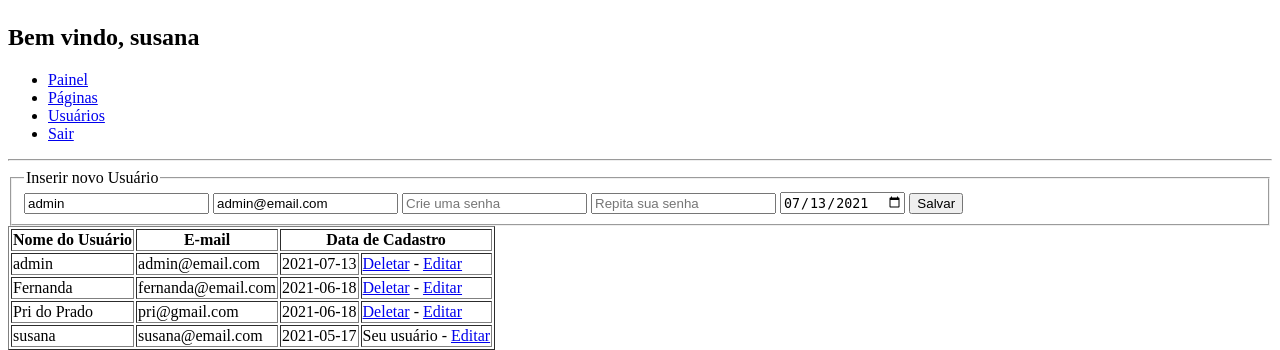
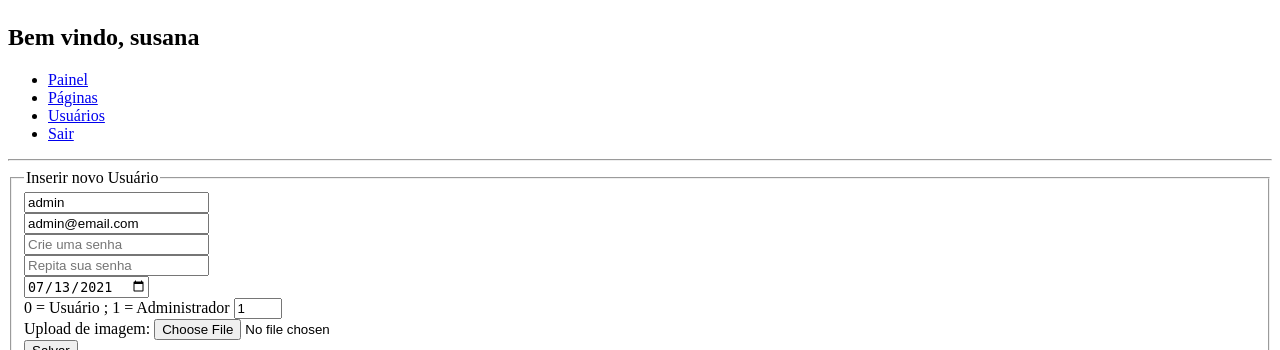
Before and after one commit to Azenha/PHP, a PHP site: page /admin/usuarios.php?usuario_id=12 in a window 1280 px wide. Shown: the part 56-406 px from the top of the page. Run offline with PHP 8.4, Linux system fonts and the light colour scheme; a user stored in the database is signed in; data comes from the database, SQL or seed files in the repository; both versions use the stored data as it was after the commit.

Commit message:
nem acredito

```diff
--- a/admin/usuarios.php
+++ b/admin/usuarios.php
@@ -26,7 +26,8 @@ if (isset($_SESSION['ativa'])): ?>
 		$valNome = "";
 		$valEmail = "";
 		$data_registro = "";
-
+		$valAdministrador = "";
+		$valAvatar = "";
 
 		if (isset($_GET['usuario_id'])) {
 			$buscar = "SELECT * FROM `usuarios` WHERE id = ".$_GET['usuario_id'];
@@ -37,6 +38,8 @@ if (isset($_SESSION['ativa'])): ?>
 			$valNome = $usuarioEdit['nome'];
 			$valEmail = $usuarioEdit['email'];
 			$data_registro = $usuarioEdit['data_registro'];
+			$valAdministrador = $usuarioEdit['administrador'];
+			$valAvatar = $usuarioEdit['avatar'];
 
 			if (isset($_POST['atualizar'])) {
 				updateUser($conexao, $usuario_id);
@@ -48,20 +51,32 @@ if (isset($_SESSION['ativa'])): ?>
 
 
 
-		<form method="post">
+		<form method="post" enctype="multipart/form-data">
 			<fieldset>
 				<legend>Inserir novo Usuário</legend>
 
 				<input type="hidden" name="id" value="<?php echo $usuario_id; ?>">
 
-				<input type="text" value="<?php echo $valNome; ?>" name="nome" placeholder="Nome do usuário" required>
-				<input type="email" value="<?php echo $valEmail; ?>" name="email" placeholder="E-mail do usuário" required>
-				<input type="password" name="senha" placeholder="Crie uma senha" <?php echo $required; ?> >
-				<input type="password" name="repetesenha" placeholder="Repita sua senha" <?php echo $required; ?> >
+				<input type="text" value="<?php echo $valNome; ?>" name="nome" placeholder="Nome do usuário" required><br>
+				<input type="email" value="<?php echo $valEmail; ?>" name="email" placeholder="E-mail do usuário" required><br>
+				<input type="password" name="senha" placeholder="Crie uma senha" <?php echo $required; ?> ><br>
+				<input type="password" name="repetesenha" placeholder="Repita sua senha" <?php echo $required; ?> ><br>
+
 
 				<?php if (isset($_GET['usuario_id'])) { ?>
-					<input type="date" value="<?php echo $data_registro; ?>" name="data_registro">
+					<input type="date" value="<?php echo $data_registro; ?>" name="data_registro"><br>
 				<?php } ?>
+				<label for="administrador">0 = Usuário ; 1 = Administrador</label>
+				<input type="number" min="0" max="1" value="<?php echo $valAdministrador; ?>" name="administrador" id="administrador" ><br>
+
+				<?php if (!empty($valAvatar)) { ?>
+					<div class="imagem">
+						<img width="100px" src="imagens/avatar/<?php echo $valAvatar; ?>" alt="image">
+					</div>
+				<?php } ?>
+
+				<label for="imagem">Upload de imagem: </label>
+				<input type="file" id="imagem" name="imagem"><br>
 
 				<input type="submit" name="<?php echo $atualizarInserir; ?>" value="Salvar">
 
@@ -79,6 +94,8 @@ if (isset($_SESSION['ativa'])): ?>
 					<th>Nome do Usuário</th>
 					<th>E-mail</th>
 					<th colspan="2">Data de Cadastro</th>
+					<th>Admin</th>
+					<th>Avatar</th>
 				</tr>
 			</thead>
 			<tbody>
@@ -98,6 +115,8 @@ if (isset($_SESSION['ativa'])): ?>
 							<?php } ?>
 							 - <a href="usuarios.php?usuario_id=<?php echo $usuario['id']; ?>">Editar</a>
 						</td>
+						<td><?php echo $usuario['administrador']; ?></td>
+						<td><img width="100px" src="imagens/avatar/<?php echo $usuario['avatar']; ?>" alt="image"></td>
 					</tr>
 				<?php } ?>
 
--- a/config.php
+++ b/config.php
@@ -78,12 +78,12 @@ function insertUser($conexao){
 	$repeteSenha = sha1($_POST['repetesenha']);
 	$adminUsuario = trim(mysqli_real_escape_string($conexao, $_POST['administrador']));
 	// $avatarUsuario = trim(mysqli_real_escape_string($conexao, $_POST['avatar']));
-	$avatarUsuario = !empty($_FILES['avatar']['name']) ? $_FILES['avatar'] : "";
+	$avatarImagem = !empty($_FILES['imagem']['name']) ? $_FILES['imagem'] : "";
 	$avatarNome = "";
 	//inserir imagem
-	if (!empty($avatarUsuario)) {
-		upload($avatarUsuario, "upload/avatar/");
-		$avatarNome = $_FILES['avatar']['name'];
+	if (!empty($avatarImagem)) {
+		upload($avatarImagem, "imagens/avatar/");
+		$avatarNome = $_FILES['imagem']['name'];
 	}
 	if($senhaUsuario == $repeteSenha){
 		//verifica o email enviado no formulário
@@ -94,7 +94,7 @@ function insertUser($conexao){
 			echo "E-mail já cadastrado! Por favor Informe um novo e-mail.";
 		} else {
 			//Inseri no BD
-			$query = "INSERT INTO `usuarios` (nome, email, senha, data_registro, administrador, avatar) VALUES ('".$nomeUsuario."', '".$emailUsuario."', '".$senhaUsuario."', NOW(), '".$adminUsuario."', '".$avatarUsuario."' ) ";
+			$query = "INSERT INTO `usuarios` (nome, email, senha, data_registro, administrador, avatar) VALUES ('".$nomeUsuario."', '".$emailUsuario."', '".$senhaUsuario."', NOW(), '".$adminUsuario."', '".$avatarNome."' ) ";
 			$executar = mysqli_query($conexao, $query);
 
 			if ($executar) {
@@ -151,12 +151,12 @@ function updateUser($conexao, $where){
 	$repeteSenha = $_POST['repetesenha'];
 	$adminUsuario = trim(mysqli_real_escape_string($conexao, $_POST['administrador']));
 	// $avatarUsuario = trim(mysqli_real_escape_string($conexao, $_POST['avatar']));
-	$avatarUsuario = !empty($_FILES['avatar']['name']) ? $_FILES['avatar'] : "";
-	$nomeImagem = "";
+	$avatarImagem = !empty($_FILES['imagem']['name']) ? $_FILES['imagem'] : "";
+	$avatarNome = "";
 	//inserir imagem
-	if (!empty($avatarUsuario)) {
-		upload($avatarUsuario, "upload/avatar/");
-		$nomeImagem = $_FILES['avatar']['name'];
+	if (!empty($avatarImagem)) {
+		upload($avatarImagem, "imagens/avatar/");
+		$avatarNome = $_FILES['imagem']['name'];
 	}
 
 	if ($senhaUsuario != $repeteSenha) {
@@ -171,9 +171,9 @@ function updateUser($conexao, $where){
 		echo $mostraerro = !empty($erro) ? $erro[0] : "";
 		}else{
 			if(!empty($senhaUsuario)){
-					$query = "UPDATE `usuarios` SET nome='".$nome."', email='".$email."', senha='".sha1($senhaUsuario)."', data_registro='".$data."' administrador='".$adminUsuario."', avatar='".$avatarUsuario."' WHERE id =".$where;
+					$query = "UPDATE `usuarios` SET nome='".$nome."', email='".$email."', senha='".sha1($senhaUsuario)."', data_registro='".$data."' administrador='".$adminUsuario."', avatar='".$avatarNome."' WHERE id =".$where;
 					}else{
-						$query = "UPDATE `usuarios` SET nome='".$nome."', email='".$email."', data_registro='".$data."' administrador='".$adminUsuario."', avatar='".$avatarUsuario."' WHERE id =".$where;
+						$query = "UPDATE `usuarios` SET nome='".$nome."', email='".$email."', data_registro='".$data."' administrador='".$adminUsuario."', avatar='".$avatarNome."' WHERE id =".$where;
 					}
 					if (!empty($where)) {
 						$executar = mysqli_query($conexao, $query);
```
Also changed, not shown: senac_noite.sql (+5 -3 lines), admin/imagens/avatar/person.png (added).
